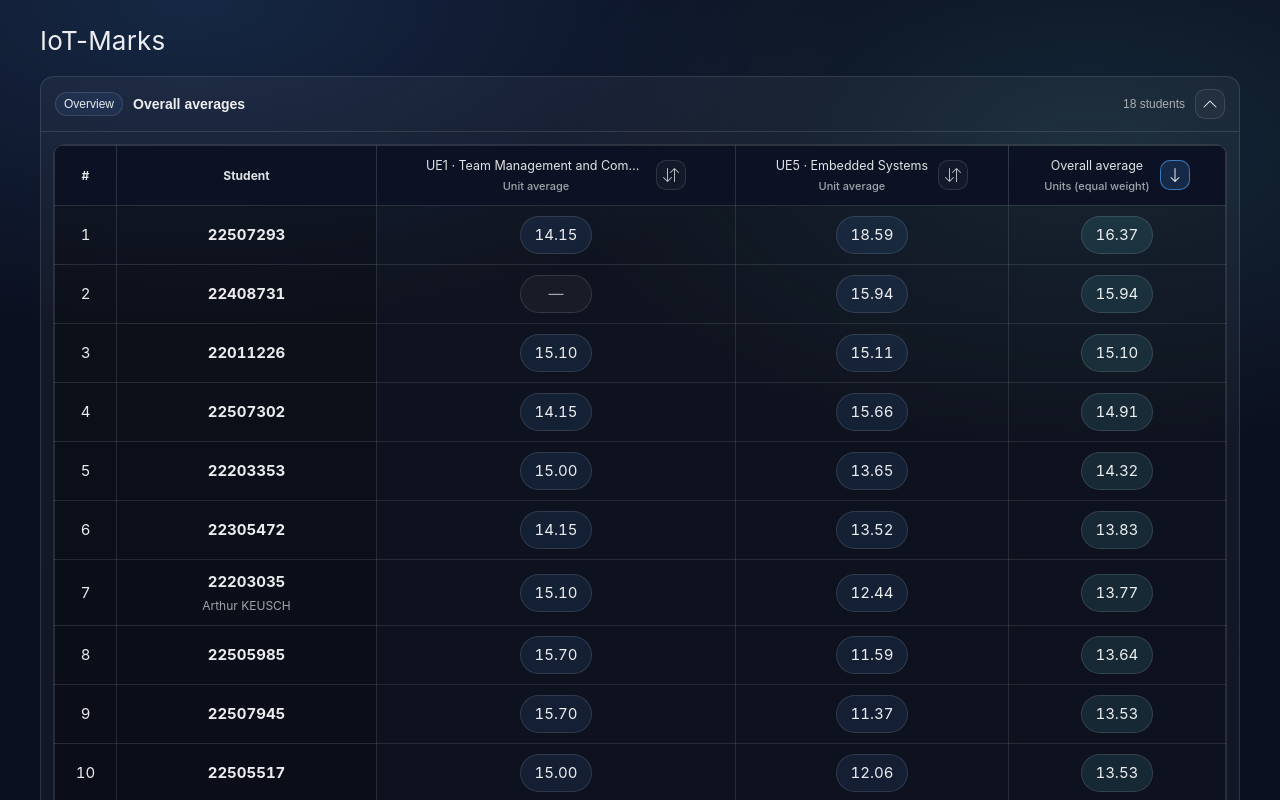
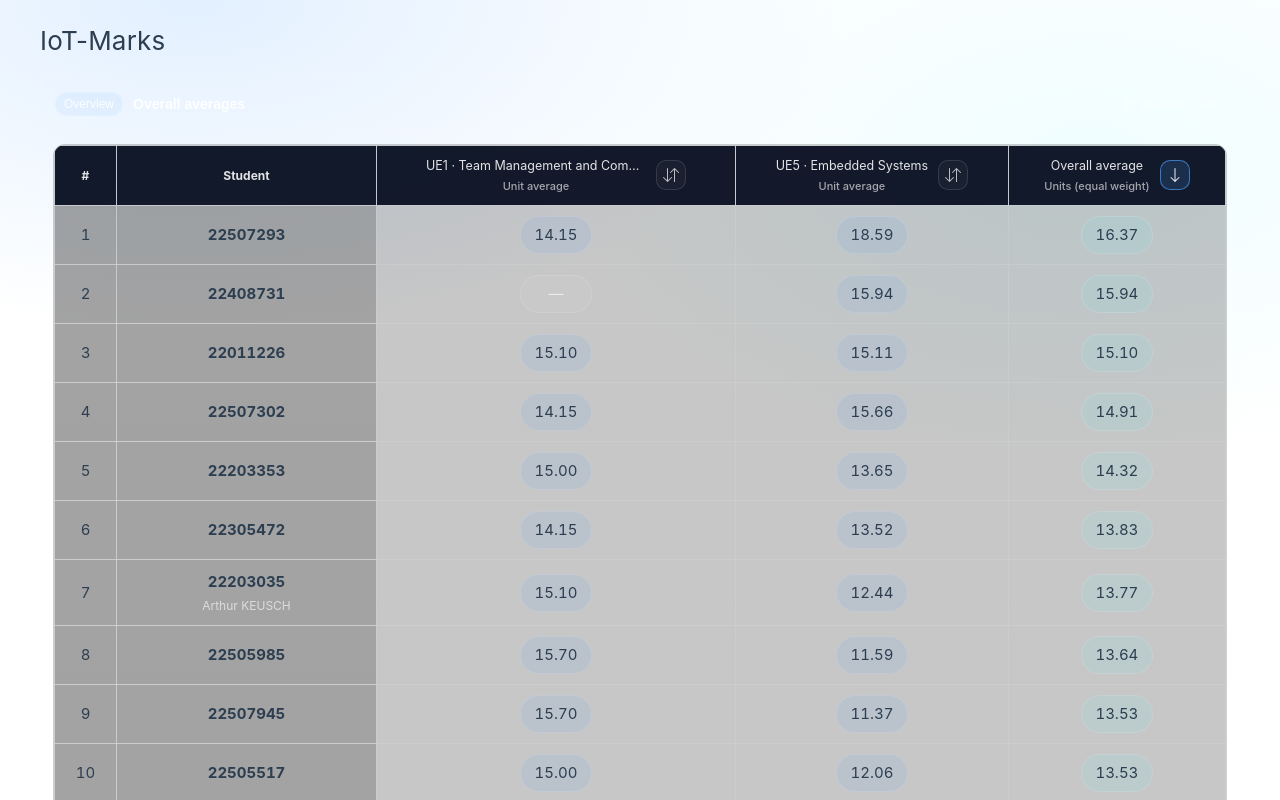
Before and after one commit to arthurkeusch/IoT-Marks, a Vue app in the folder IoT-Marks/: page / in a window 1280 px wide. Shown: the top 800 px of the page. Built offline with nearby package versions, Linux system fonts and the light colour scheme.

Commit message:
Ajout de styles

```diff
--- a/IoT-Marks/src/assets/base.css
+++ b/IoT-Marks/src/assets/base.css
@@ -19,6 +19,12 @@
   --vt-c-text-light-2: rgba(60, 60, 60, 0.66);
   --vt-c-text-dark-1: var(--vt-c-white);
   --vt-c-text-dark-2: rgba(235, 235, 235, 0.64);
+
+  --bg: #0b1020;
+  --line: rgba(255, 255, 255, 0.12);
+  --grid: rgba(255, 255, 255, 0.10);
+  --text: rgba(255, 255, 255, 0.92);
+  --muted: rgba(255, 255, 255, 0.62);
 }
 
 /* semantic color variables for this project */
@@ -38,15 +44,15 @@
 
 @media (prefers-color-scheme: dark) {
   :root {
-    --color-background: var(--vt-c-black);
-    --color-background-soft: var(--vt-c-black-soft);
-    --color-background-mute: var(--vt-c-black-mute);
+    --color-background: var(--bg);
+    --color-background-soft: rgba(255, 255, 255, 0.045);
+    --color-background-mute: rgba(255, 255, 255, 0.025);
 
-    --color-border: var(--vt-c-divider-dark-2);
-    --color-border-hover: var(--vt-c-divider-dark-1);
+    --color-border: var(--line);
+    --color-border-hover: rgba(255, 255, 255, 0.18);
 
-    --color-heading: var(--vt-c-text-dark-1);
-    --color-text: var(--vt-c-text-dark-2);
+    --color-heading: var(--text);
+    --color-text: var(--text);
   }
 }
 
@@ -61,7 +67,9 @@
 body {
   min-height: 100vh;
   color: var(--color-text);
-  background: var(--color-background);
+  background: radial-gradient(1200px 600px at 15% 0%, rgba(78, 161, 255, 0.16), transparent 55%),
+  radial-gradient(900px 500px at 85% 10%, rgba(102, 240, 255, 0.10), transparent 60%),
+  var(--color-background);
   transition:
           color 0.5s,
           background-color 0.5s;
@@ -70,14 +78,14 @@ body {
           Inter,
           -apple-system,
           BlinkMacSystemFont,
-    'Segoe UI',
+          "Segoe UI",
           Roboto,
           Oxygen,
           Ubuntu,
           Cantarell,
-    'Fira Sans',
-    'Droid Sans',
-    'Helvetica Neue',
+          "Fira Sans",
+          "Droid Sans",
+          "Helvetica Neue",
           sans-serif;
   font-size: 15px;
   text-rendering: optimizeLegibility;
--- a/IoT-Marks/src/views/HomeView.vue
+++ b/IoT-Marks/src/views/HomeView.vue
@@ -26,6 +26,7 @@
           </span>
         </button>
 
+        <transition name="expand">
           <div class="acc-panel" v-show="isOpen(ALL_ID)">
             <div class="table-wrap">
               <table class="table">
@@ -102,6 +103,7 @@
               </table>
             </div>
           </div>
+        </transition>
       </section>
 
       <section v-for="ue in normalizedUes" :key="ue.id" class="acc-item">
@@ -123,6 +125,7 @@
           </span>
         </button>
 
+        <transition name="expand">
           <div class="acc-panel" v-show="isOpen(ue.id)">
             <div class="table-wrap">
               <table class="table">
@@ -201,6 +204,7 @@
               </table>
             </div>
           </div>
+        </transition>
       </section>
     </div>
   </div>
@@ -661,13 +665,11 @@ const allRows = computed(() => {
     }
   }
 
-  const rows = Array.from(m.values()).map(r => {
+  return Array.from(m.values()).map(r => {
     const avgs = normalizedUes.value.map(ue => r.ueAvg[ue.id]).filter(v => v != null && Number.isFinite(Number(v)))
     r.globalAvg = avgs.length ? avgs.reduce((a, b) => a + Number(b), 0) / avgs.length : null
     return r
   })
-
-  return rows
 })
 
 const allRowsSorted = computed(() => {
@@ -688,19 +690,7 @@ const allRowsSorted = computed(() => {
 
 <style scoped>
 .page {
-  --bg: #0b1020;
-  --line: rgba(255, 255, 255, 0.12);
-  --grid: rgba(255, 255, 255, 0.10);
-  --text: rgba(255, 255, 255, 0.92);
-  --muted: rgba(255, 255, 255, 0.62);
-
-  min-height: 100vh;
-  background: radial-gradient(1200px 600px at 15% 0%, rgba(78, 161, 255, 0.16), transparent 55%),
-  radial-gradient(900px 500px at 85% 10%, rgba(102, 240, 255, 0.10), transparent 60%),
-  var(--bg);
-  color: var(--text);
   padding: 20px 18px 48px;
-  box-sizing: border-box;
 }
 
 .header {
@@ -823,6 +813,22 @@ const allRowsSorted = computed(() => {
 .acc-panel {
   border-top: 1px solid var(--line);
   padding: 12px 12px 14px;
+  overflow: hidden;
+}
+
+.expand-enter-active,
+.expand-leave-active {
+  transition: all 0.5s ease-in-out;
+  max-height: 1000px;
+}
+
+.expand-enter-from,
+.expand-leave-to {
+  max-height: 0;
+  padding-top: 0;
+  padding-bottom: 0;
+  opacity: 0;
+  border-top-color: transparent;
 }
 
 .table-wrap {
```
Lines whose indentation alone changed are shown as unchanged.
